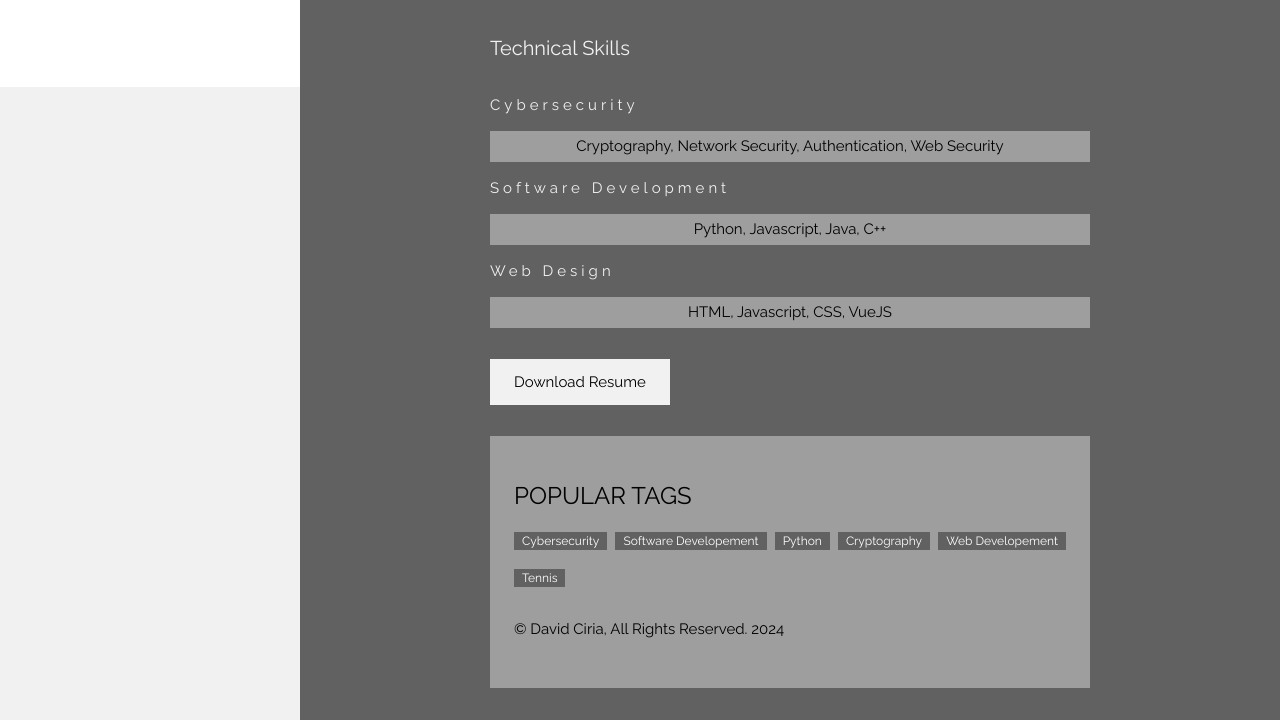
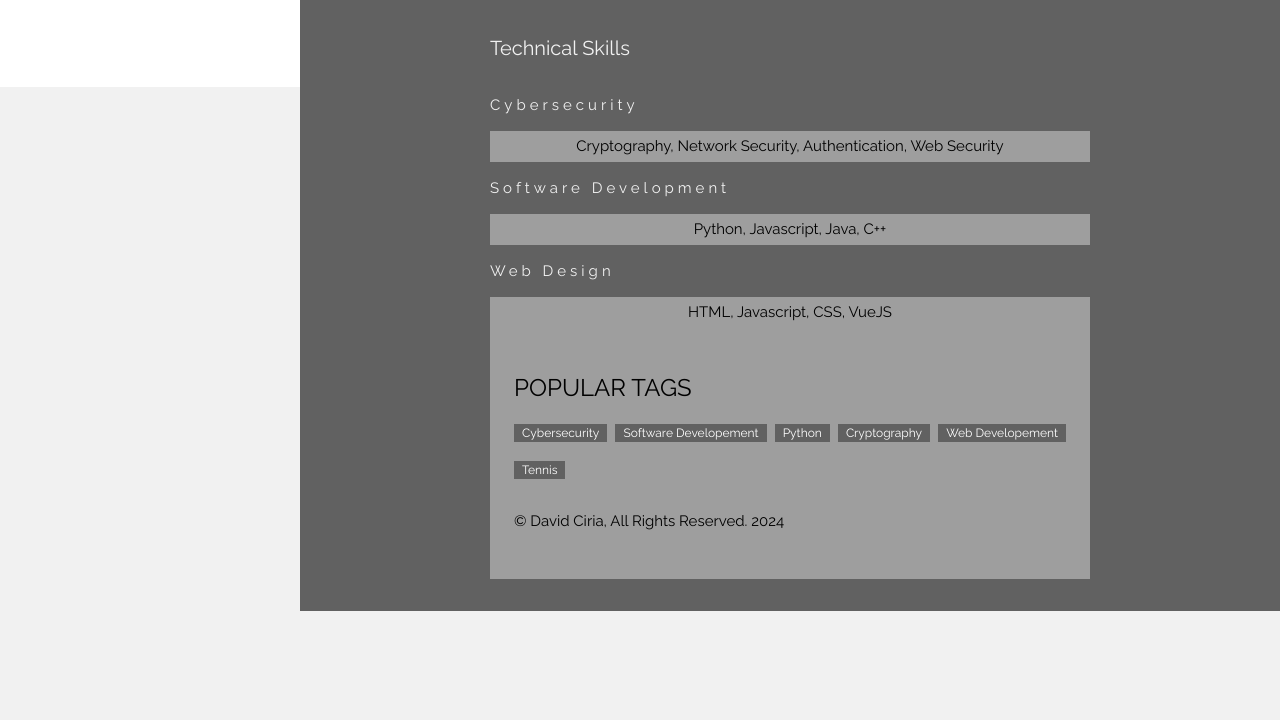
Before and after one commit to davidciria/davidciria.github.io, a plain HTML site: page index.html in a window 1280 px wide. Shown: the part 713-1433 px from the top of the page. After the commit the page ends 1324 px from the top, so only its background shows below. Drawn offline with nearby package versions, Linux system fonts and the light colour scheme.

Commit message:
Update index.html

```diff
--- a/index.html
+++ b/index.html
@@ -102,8 +102,6 @@ Since I was a child, I've always been fascinated by technology and computers. Th
                     <div class="w3-container w3-padding-small w3-center w3-grey" style="width:100%">HTML, Javascript,
                         CSS, VueJS</div>
                 </div>
-                <p><a href="https://davidciria.github.io/CV%20David%20Ciria%20(English).pdf" target="_blank"><button class="w3-button w3-light-grey w3-padding-large w3-margin-top w3-margin-bottom">Download
-                        Resume</button></a></p>
 
                 <!-- Footer -->
                 <footer class="w3-container w3-padding-32 w3-grey">
```
